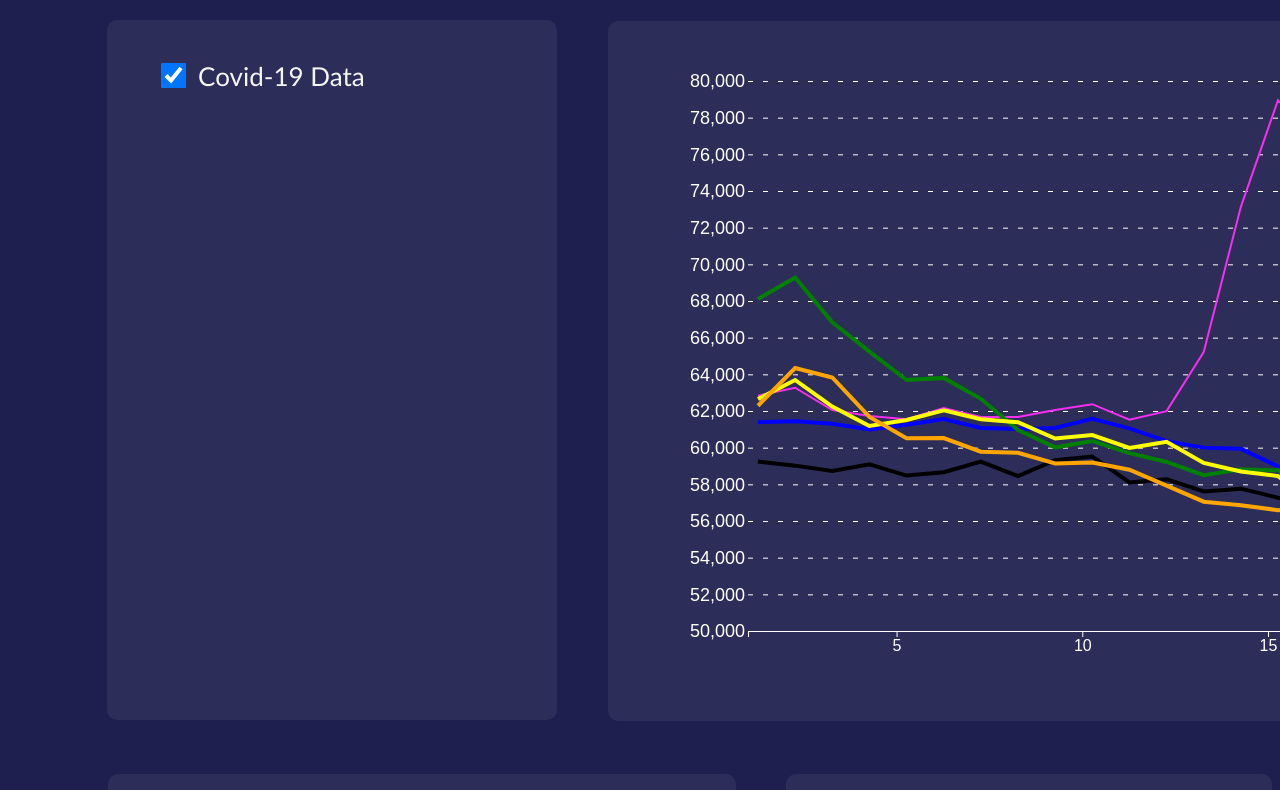
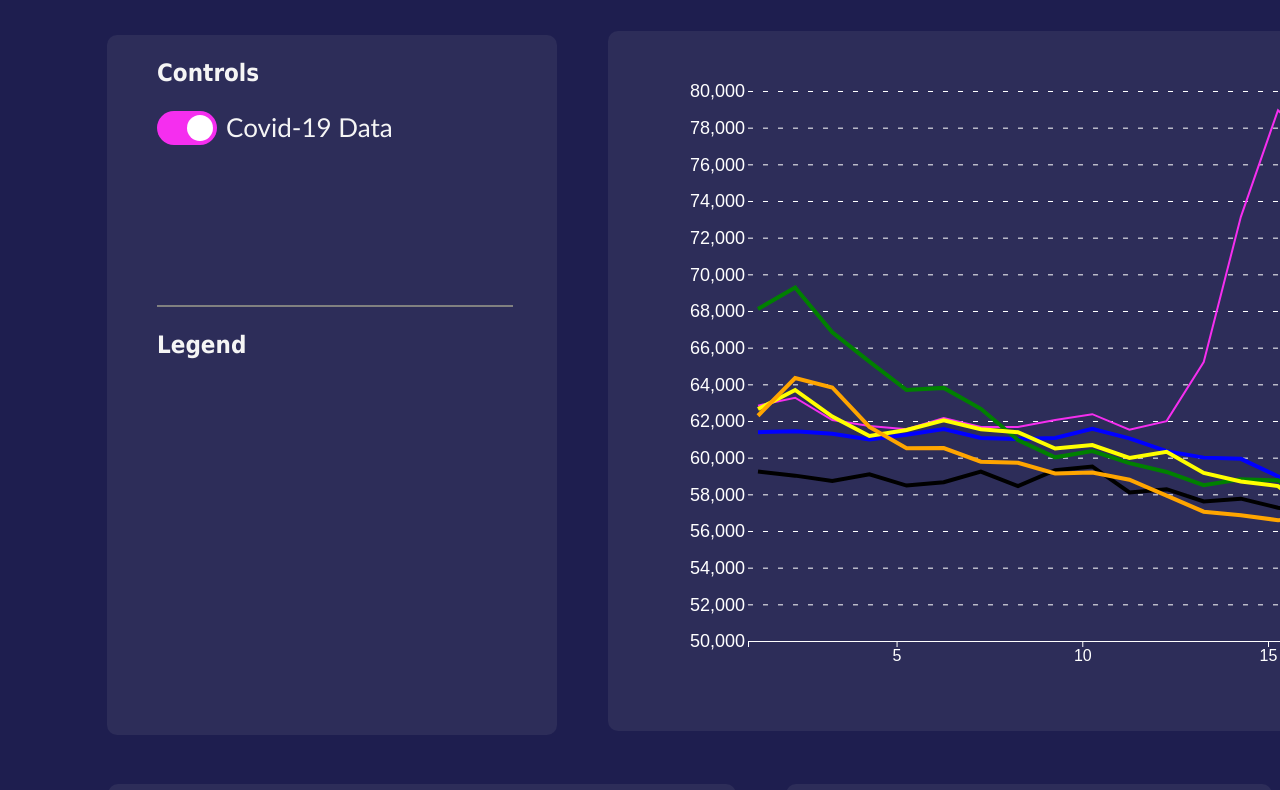
Before and after one commit to jcanez2/DataVizFinalProject, a plain HTML site: page index.html in a window 1280 px wide. Shown: the part 145-935 px from the top of the page. Drawn offline with nearby package versions, Linux system fonts and the light colour scheme.

Commit message:
changed checkbox to toggle and added divder and subtitles

```diff
--- a/css/styles.css
+++ b/css/styles.css
@@ -63,7 +63,7 @@
   h1 {
     text-align: center;
     font-size: 70px;
-    font-family: "century gothic";
+    font-family: "Tahoma";
     color: whitesmoke;
   }
 
@@ -104,10 +104,79 @@
     width: 400px;
     height: 660px;
     background:rgb(174, 174, 174, .1);
-    padding-top: 40px;
+    padding-bottom: 40px;
     padding-left: 50px;
     border-radius:10px;
     position: absolute;
-    top: 165px;
+    top: 180px;
     left: 107px;
   }
+
+  h3 {
+    font-size: 24px;
+    color: whitesmoke;
+    font-family: "Tahoma";
+  }
+
+  /* The switch - the box around the slider */
+.switch {
+  position: relative;
+  display: inline-block;
+  width: 60px;
+  height: 34px;
+}
+
+/* Hide default HTML checkbox */
+.switch input {
+  opacity: 0;
+  width: 0;
+  height: 0;
+}
+
+/* The slider */
+.slider {
+  position: absolute;
+  cursor: pointer;
+  top: 0;
+  left: 0;
+  right: 0;
+  bottom: 0;
+  background-color: #ccc;
+  -webkit-transition: .4s;
+  transition: .4s;
+}
+
+.slider:before {
+  position: absolute;
+  content: "";
+  height: 26px;
+  width: 26px;
+  left: 4px;
+  bottom: 4px;
+  background-color: white;
+  -webkit-transition: .4s;
+  transition: .4s;
+}
+
+input:checked + .slider {
+  background-color: #F52EEF;
+}
+
+input:focus + .slider {
+  box-shadow: 0 0 1px #F52EEF;
+}
+
+input:checked + .slider:before {
+  -webkit-transform: translateX(26px);
+  -ms-transform: translateX(26px);
+  transform: translateX(26px);
+}
+
+/* Rounded sliders */
+.slider.round {
+  border-radius: 34px;
+}
+
+.slider.round:before {
+  border-radius: 50%;
+}
--- a/index.html
+++ b/index.html
@@ -12,10 +12,19 @@
 </head>
 <body>
     <h1>Final Project CSE494</h1>
+
     <div class="checkbox">
-        <input onchange="toggleOpacity()" type="checkbox" id="covidID" name="CovidName" checked >
-    <label id="covidLabel" for="covidID">Covid-19 Data</label>
+        <h3>Controls</h3>
+        <label class="switch">
+            <input type="checkbox" checked id="covidID" name="CovidName" onchange="toggleOpacity()" >
+            <span class="slider round"></span>
+          </label>
+        <label id="covidLabel" for="covidID">Covid-19 Data</label>
+        <hr style="height:2px;border-width:0;color:gray;background-color:gray; width:89%; margin-left:0px; margin-top:40%">
+        <!-- change top margin in hr after adding more components -->
+        <h3>Legend</h3>
     </div>
+
     <svg id='linechart'></svg>
     <div class="container">
         <svg id='barchart'></svg>
```
